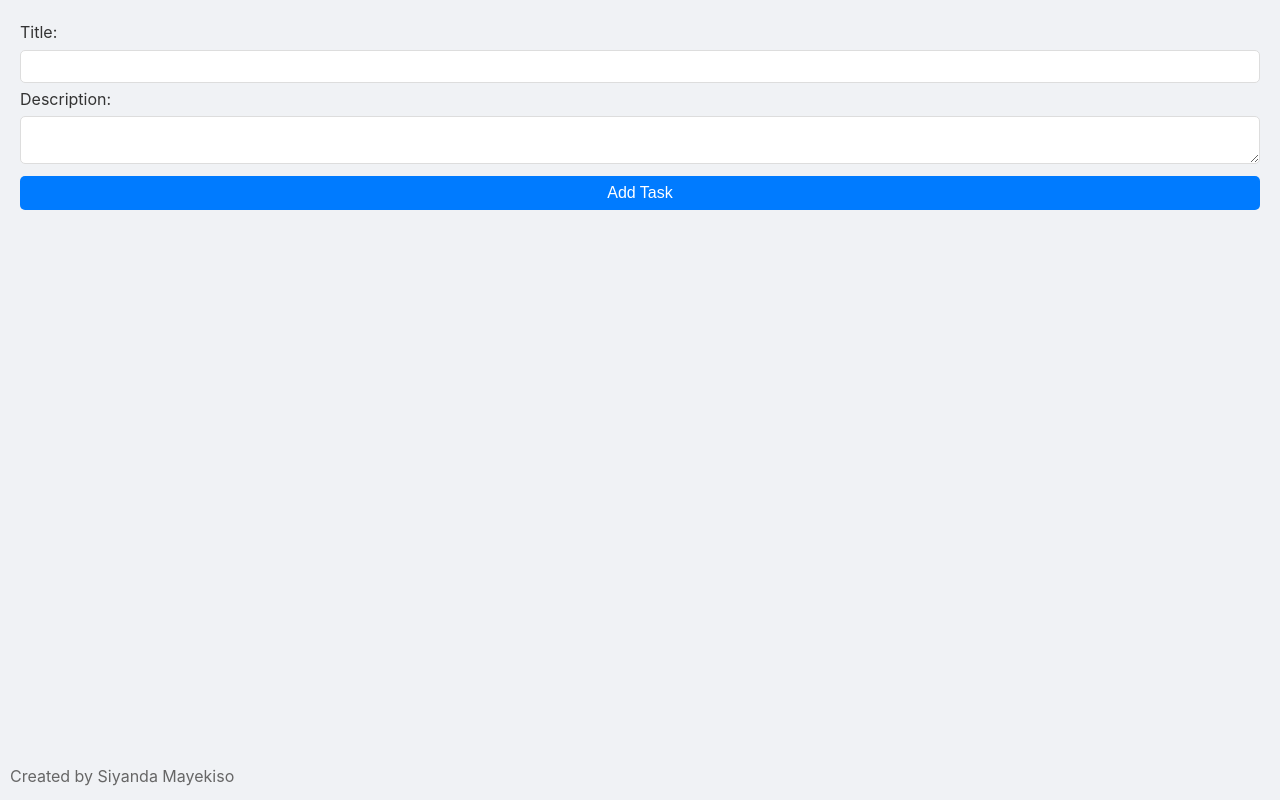
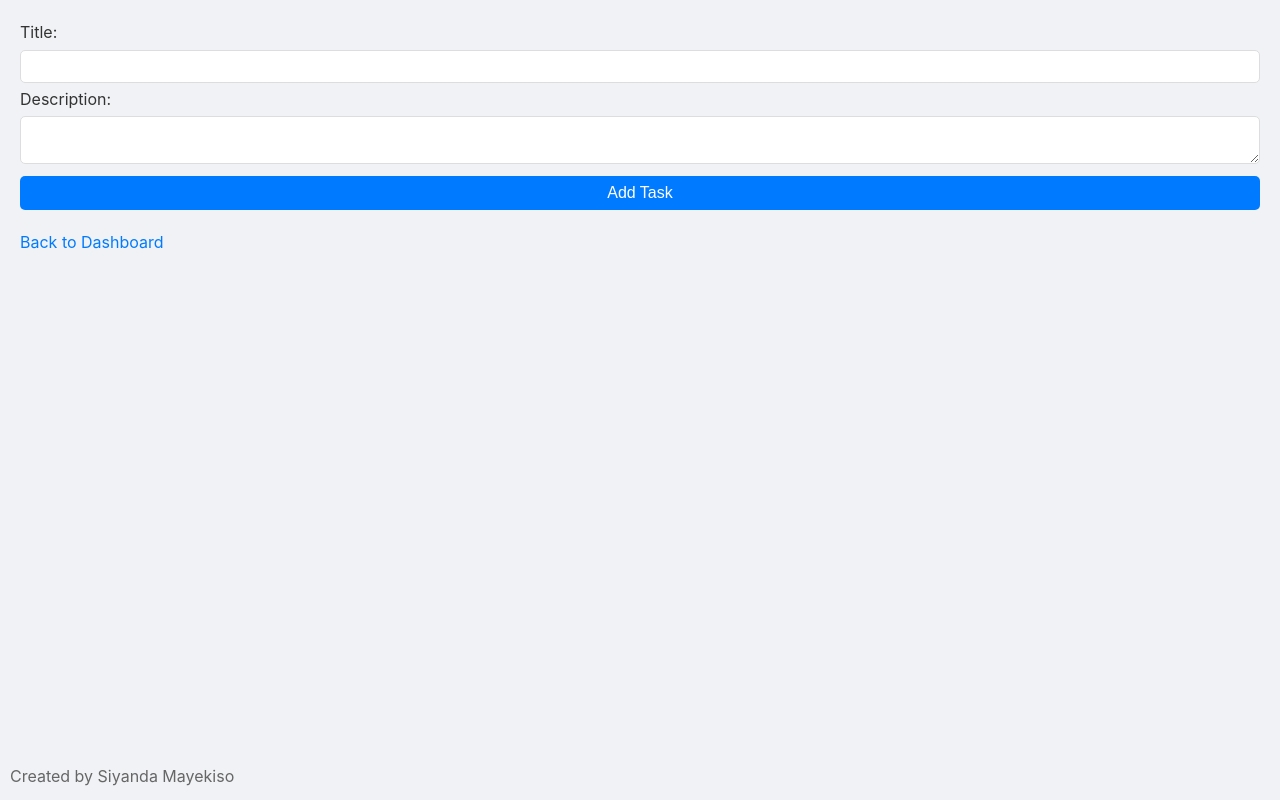
Before and after one commit to SiyandaMaykiso/To-Do-List-Application, a React (Create React App) app in the folder client/: page /add-task in a window 1280 px wide. Built offline with nearby package versions, Linux system fonts and the light colour scheme.

Commit message:
Add user navigation

```diff
--- a/client/src/components/AddTaskForm.js
+++ b/client/src/components/AddTaskForm.js
@@ -1,5 +1,6 @@
 import React, { useState } from 'react';
-import { toast } from 'react-toastify'; // Import toast
+import { toast } from 'react-toastify';
+import { Link } from 'react-router-dom'; // Import Link
 
 const AddTaskForm = () => {
   const [title, setTitle] = useState('');
@@ -28,14 +29,15 @@ const AddTaskForm = () => {
       setTitle(''); // Clear the form fields
       setDescription('');
 
-      toast.success('Task added successfully!'); // Success notification
+      toast.success('Task added successfully!');
     } catch (error) {
       console.error('Error creating task:', error);
-      toast.error('Error adding task.'); // Error notification
+      toast.error('Error adding task.');
     }
   };
 
   return (
+    <>
       <form onSubmit={handleSubmit}>
         <label htmlFor="title">Title:</label>
         <input
@@ -55,6 +57,10 @@ const AddTaskForm = () => {
 
         <button type="submit">Add Task</button>
       </form>
+      <div style={{ marginTop: '20px' }}>
+        <Link to="/dashboard">Back to Dashboard</Link> {/* Navigation link back to Dashboard */}
+      </div>
+    </>
   );
 };
 
--- a/client/src/components/Dashboard.js
+++ b/client/src/components/Dashboard.js
@@ -1,5 +1,6 @@
 import React, { useEffect, useState } from 'react';
 import { toast } from 'react-toastify';
+import { Link } from 'react-router-dom'; // Import the Link component
 
 const Dashboard = () => {
   const [tasks, setTasks] = useState([]);
@@ -73,6 +74,9 @@ const Dashboard = () => {
         <button onClick={() => setFilter('all')}>All</button>
         <button onClick={() => setFilter('completed')}>Completed</button>
         <button onClick={() => setFilter('pending')}>Pending</button>
+        {/* Navigation buttons */}
+        <Link to="/tasks"><button>View Task List</button></Link>
+        <Link to="/add-task"><button>Add New Task</button></Link>
       </div>
       <ul>
         {visibleTasks.map(task => (
--- a/client/src/components/TaskList.js
+++ b/client/src/components/TaskList.js
@@ -1,5 +1,5 @@
-// src/components/TaskList.js
 import React, { useState, useEffect } from 'react';
+import { Link } from 'react-router-dom'; // Import Link
 
 const TaskList = () => {
   const [tasks, setTasks] = useState([]);
@@ -16,11 +16,17 @@ const TaskList = () => {
   }, []);
 
   if (tasks.length === 0) {
-    return <div>No tasks found.</div>;
+    return (
+      <div>
+        No tasks found.
+        <Link to="/dashboard">Back to Dashboard</Link> {/* Add this line */}
+      </div>
+    );
   }
 
   return (
     <div>
+      <Link to="/dashboard">Back to Dashboard</Link> {/* Add this line */}
       {tasks.map(task => (
         <div key={task.id}>
           <h3>{task.title}</h3>
```
Lines whose indentation alone changed are shown as unchanged.
